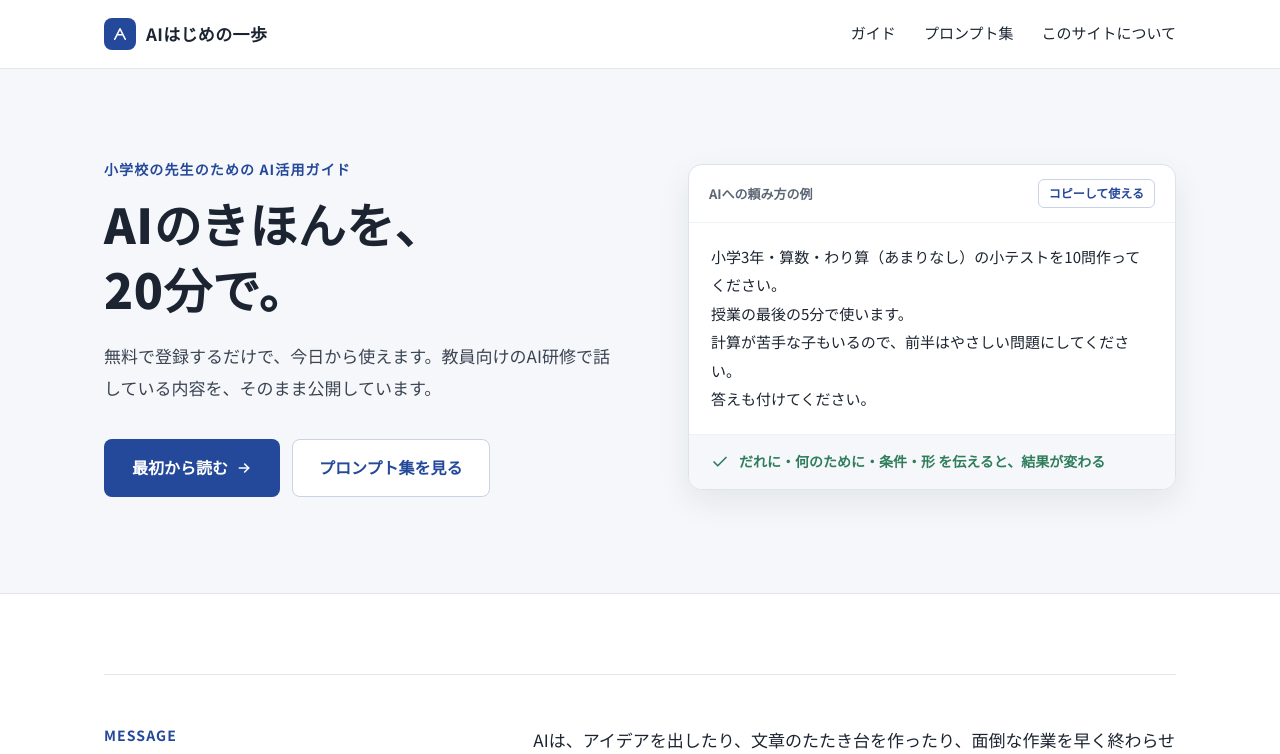
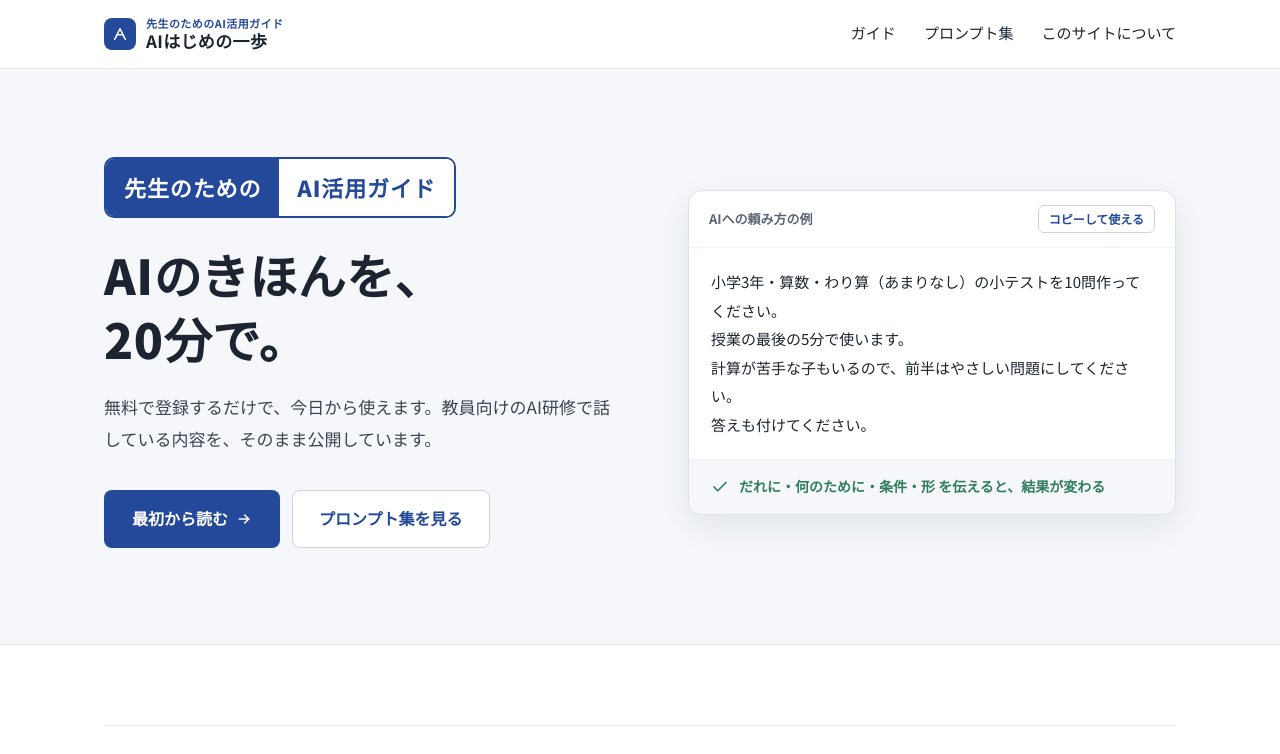
Before and after one commit to kiriensigo/sensei-ai-ippo, an Astro site: page / in a window 1280 px wide. Shown: the top 754 px of the page. Built offline with nearby package versions, Linux system fonts and the light colour scheme; Astro itself is replaced by a stand-in of ours.

Commit message:
「先生のためのAI活用ガイド」をヘッダーとトップで目立たせる
Co-Authored-By: Claude Opus 5.5 <noreply@anthropic.com>
Claude-Session: https://claude.ai/code/session_01ViaYbkvszQJdz8h54KmTLb

```diff
--- a/src/components/Footer.astro
+++ b/src/components/Footer.astro
@@ -6,7 +6,7 @@ import { SITE } from '../config/site';
     <div>
       <div class="f-name">{SITE.shortName}</div>
       <div>{SITE.operatorLabel}。研修などで自由にお使いください。</div>
-      <div style="margin-top:8px">© {new Date().getFullYear()} {SITE.name}</div>
+      <div style="margin-top:8px">© {new Date().getFullYear()} {SITE.shortName}</div>
     </div>
     <nav aria-label="フッター">
       <a href="/guide/">ガイド</a>
--- a/src/components/Header.astro
+++ b/src/components/Header.astro
@@ -13,7 +13,7 @@ const items = [
       <span class="brand-mark">
         <svg width="18" height="18" viewBox="0 0 24 24" fill="none" stroke="#fff" stroke-width="2.2" stroke-linecap="round" stroke-linejoin="round" aria-hidden="true"><path d="M5 19 L12 5 L19 19"></path><path d="M8.5 13 H15.5"></path></svg>
       </span>
-      <span>{SITE.shortName}</span>
+      <span class="brand-text"><span class="brand-sub">先生のためのAI活用ガイド</span><span>{SITE.shortName}</span></span>
     </a>
     <nav class="nav" aria-label="メインメニュー">
       {items.map((i) => <a href={i.href} aria-current={i.match(path) ? 'page' : undefined}>{i.label}</a>)}
--- a/src/config/site.ts
+++ b/src/config/site.ts
@@ -4,7 +4,7 @@
 
 export const SITE = {
   // ★ 仮の名前です。決まったら変更してください
-  name: '先生のためのAIはじめの一歩',
+  name: '先生のためのAI活用ガイド｜AIはじめの一歩',
   shortName: 'AIはじめの一歩',
   tagline: '登録だけでOK。今日から使えるAIのきほんとコツ',
   description:
--- a/src/pages/about.astro
+++ b/src/pages/about.astro
@@ -3,7 +3,7 @@ import Base from '../layouts/Base.astro';
 import SafetyNotice from '../components/SafetyNotice.astro';
 import { SITE } from '../config/site';
 ---
-<Base title="このサイトについて" description={`${SITE.name}の目的と、ご利用にあたってのお願いです。`}>
+<Base title="このサイトについて" description={`${SITE.shortName}の目的と、ご利用にあたってのお願いです。`}>
   <div class="narrow">
     <header class="page-head">
       <nav class="breadcrumb" aria-label="パンくず"><a href="/">トップ</a> <span aria-hidden="true">/</span> このサイトについて</nav>
--- a/src/pages/index.astro
+++ b/src/pages/index.astro
@@ -18,7 +18,7 @@ const tipSub: Record<string, string> = {
   <section class="hero">
     <div class="container">
       <div class="hero-text">
-        <div class="eyebrow">小学校の先生のための AI活用ガイド</div>
+        <div class="hero-badge"><span class="hero-badge-mark">先生のための</span><span>AI活用ガイド</span></div>
         <h1>AIのきほんを、<br />20分で。</h1>
         <p>無料で登録するだけで、今日から使えます。教員向けのAI研修で話している内容を、そのまま公開しています。</p>
         <div class="btn-row">
--- a/src/styles/global.css
+++ b/src/styles/global.css
@@ -208,3 +208,11 @@ svg { flex: 0 0 auto; }
 .role ul { margin: 0; padding-left: 1.2em; font-size: 16px; font-weight: 700; line-height: 1.9; }
 .sign { text-align: right; color: var(--muted); font-size: 15px; }
 @media (max-width: 640px) { .message-body { font-size: 16px; } .role-table { gap: 10px; } .role { padding: 14px 16px; } .role ul { font-size: 14px; } }
+
+/* 「先生のためのAI活用ガイド」を目立たせる */
+.brand-text { display: flex; flex-direction: column; line-height: 1.25; }
+.brand-sub { font-size: 11px; font-weight: 700; color: var(--accent); letter-spacing: 0.04em; }
+.hero-badge { display: inline-flex; align-items: stretch; border: 2px solid var(--accent); border-radius: 10px; overflow: hidden; margin-bottom: 24px; font-size: clamp(18px, 2.4vw, 22px); font-weight: 900; letter-spacing: 0.04em; }
+.hero-badge > span { padding: 8px 18px; }
+.hero-badge-mark { background: var(--accent); color: #fff; }
+.hero-badge > span:last-child { color: var(--accent); background: #fff; }
```
